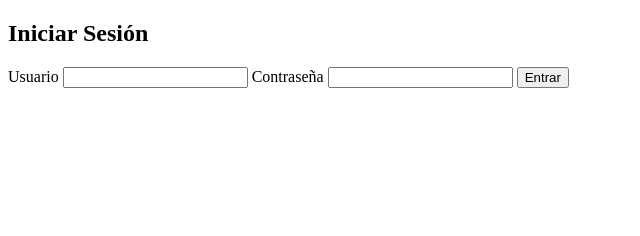
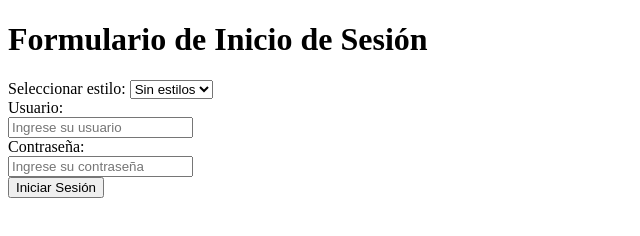
Before and after one commit to DabigBab/Examen1DesarrolloWeb, a plain HTML site: page index.html in a window 1280 px wide. Shown: the whole page, without its empty margins (0-640 px from the left). Drawn offline with Linux system fonts and the light colour scheme.

Commit message:
2do cambio mas mejoras

```diff
--- /dev/null
+++ b/estilo1.css
@@ -0,0 +1,27 @@
+body {
+    font-family: Arial, sans-serif;
+    background-color: #e6f0ff;
+    text-align: center;
+    padding: 20px;
+}
+
+form {
+    background-color: white;
+    padding: 20px;
+    border-radius: 10px;
+    display: inline-block;
+    box-shadow: 0 2px 10px rgba(0,0,0,0.2);
+}
+
+input, button {
+    padding: 10px;
+    margin: 5px 0;
+    width: 100%;
+}
+
+button {
+    background-color: #007bff;
+    color: white;
+    border: none;
+    cursor: pointer;
+}
--- /dev/null
+++ b/estilo2.css
@@ -0,0 +1,27 @@
+body {
+    font-family: Verdana, sans-serif;
+    background-color: #1e1e1e;
+    color: white;
+    text-align: center;
+    padding: 20px;
+}
+
+form {
+    background-color: #333;
+    padding: 20px;
+    border-radius: 10px;
+    display: inline-block;
+    box-shadow: 0 2px 10px rgba(255,255,255,0.2);
+}
+
+input, button {
+    padding: 10px;
+    margin: 5px 0;
+    width: 100%;
+    border: none;
+}
+
+button {
+    background-color: #ff9800;
+    color: white;
+}
--- a/estilos.css
+++ /dev/null
@@ -1,37 +0,0 @@
-body {
-            background: #f2f2f2;
-            font-family: Arial, sans-serif;
-        }
-        .login-container {
-            width: 350px;
-            margin: 100px auto;
-            padding: 30px 25px;
-            background: #fff;
-            border-radius: 8px;
-            box-shadow: 0 2px 8px rgba(0,0,0,0.1);
-        }
-        .login-container h2 {
-            text-align: center;
-            margin-bottom: 25px;
-        }
-        .login-container input[type="text"],
-        .login-container input[type="password"] {
-            width: 100%;
-            padding: 10px;
-            margin: 8px 0 18px 0;
-            border: 1px solid #ccc;
-            border-radius: 4px;
-        }
-        .login-container button {
-            width: 100%;
-            padding: 10px;
-            background: #007bff;
-            color: #fff;
-            border: none;
-            border-radius: 4px;
-            font-size: 16px;
-            cursor: pointer;
-        }
-        .login-container button:hover {
-            background: #0056b3;
-        }
--- a/index.html
+++ b/index.html
@@ -2,17 +2,33 @@
 <html lang="es">
 <head>
     <meta charset="UTF-8">
-    <title>Iniciar Sesión</title>
-    <link rel="stylesheet" href="styles.css">
+    <title>Inicio de Sesión</title>
+
+    <!-- Hoja de estilos dinámica -->
+    <link id="hojaEstilo" rel="stylesheet" href="">
 </head>
 <body>
-    <div class="login-container">
-        <h2>Iniciar Sesión</h2>
-        <form>
-            <label for="usuario">Usuario</label>
-            <input type="text" id="usuario" name="usuario" required>
-            <label for="contrasena">Contraseña</label>
-            <input type="password" id="contrasena" name="contrasena" required>
-            <button type="submit">Entrar</button>
-        </form>
-    </div>
+    <h1>Formulario de Inicio de Sesión</h1>
+
+    <label for="tema">Seleccionar estilo:</label>
+    <select id="tema" onchange="cambiarEstilo()">
+        <option value="ninguno">Sin estilos</option>
+        <option value="estilo1.css">Estilo 1</option>
+        <option value="estilo2.css">Estilo 2</option>
+    </select>
+
+    <form id="loginForm">
+        <div>
+            <label>Usuario:</label><br>
+            <input type="text" id="usuario" placeholder="Ingrese su usuario" required>
+        </div>
+        <div>
+            <label>Contraseña:</label><br>
+            <input type="password" id="password" placeholder="Ingrese su contraseña" required>
+        </div>
+        <button type="submit">Iniciar Sesión</button>
+    </form>
+
+    <script src="script.js"></script>
+</body>
+</html>
```
Also changed, not shown: scripts.js (+24 -0 lines), qrMiPagina.png (added).
